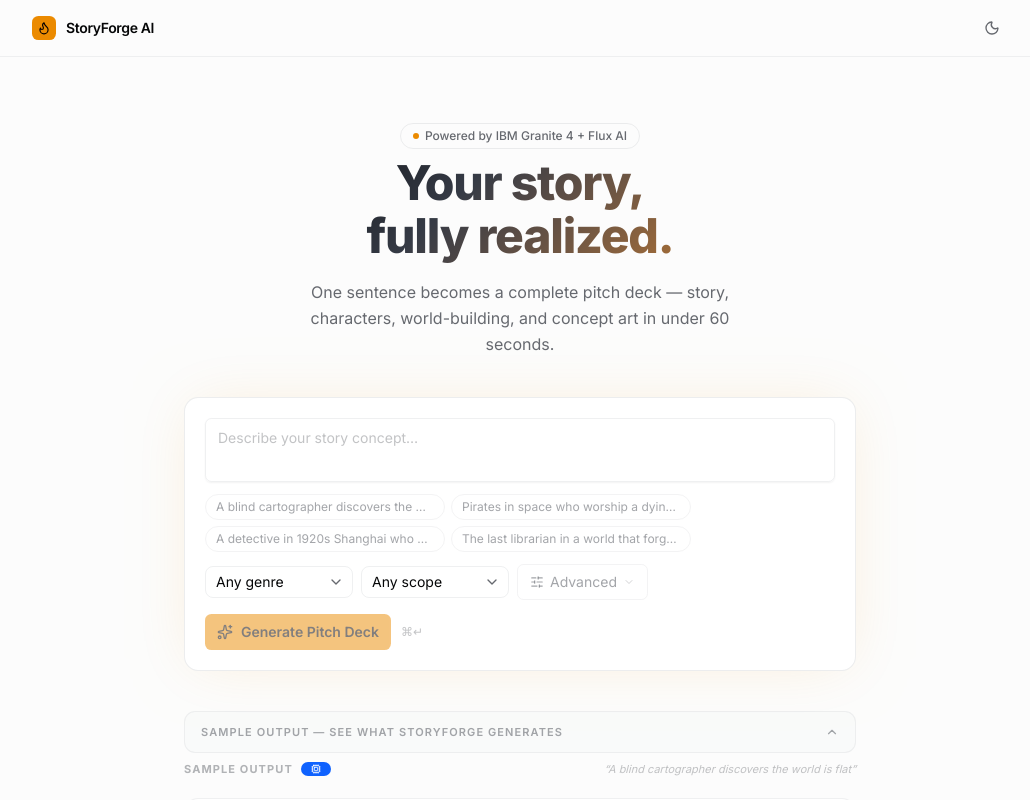
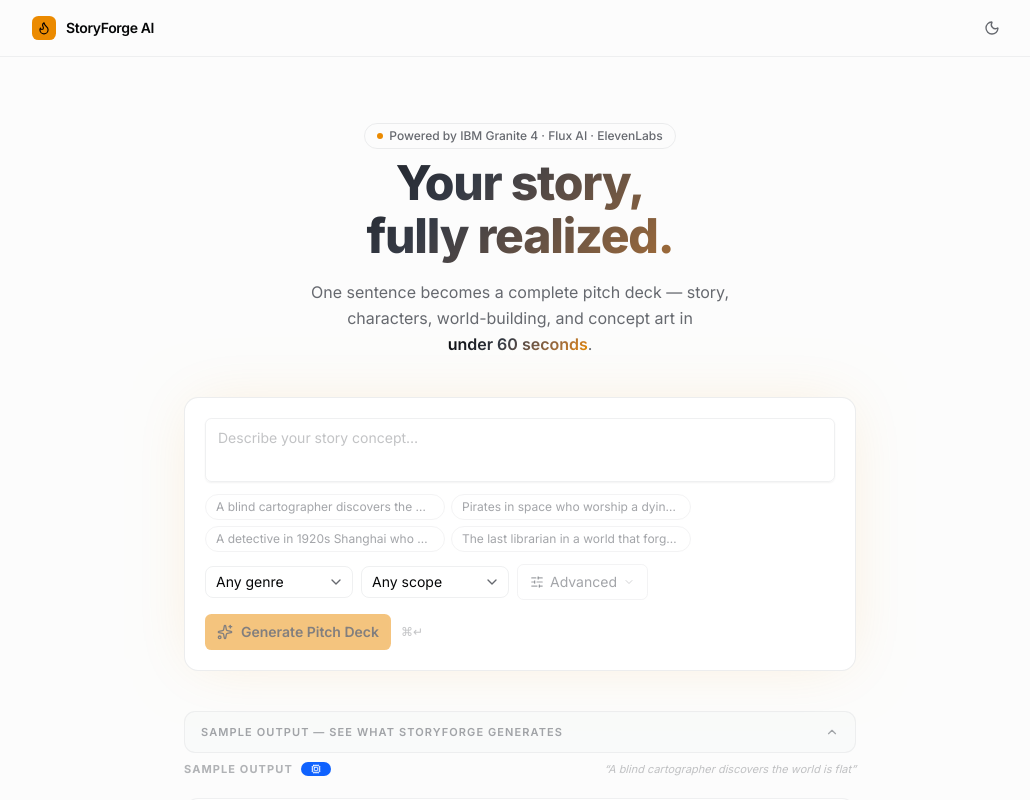
Before and after one commit to sarunk-dev/StoryForage-AI, a Next.js app in the folder storyforge-ai/: page / in a window 1280 px wide. Shown: the top 800 px of the page, without its empty margins (120-1150 px from the left). Built offline with nearby package versions, Linux system fonts and the light colour scheme.

Commit message:
added builtby arun

```diff
--- a/storyforge-ai/app/page.tsx
+++ b/storyforge-ai/app/page.tsx
@@ -339,14 +339,15 @@ export default function Home() {
           <div className="pt-16 pb-10 text-center space-y-4 max-w-2xl mx-auto">
             <div className="inline-flex items-center gap-1.5 text-xs font-medium text-muted-foreground border border-border/60 rounded-full px-3 py-1 mb-2">
               <span className="w-1.5 h-1.5 rounded-full bg-primary inline-block" />
-              Powered by IBM Granite 4 + Flux AI
+              Powered by IBM Granite 4 · Flux AI · ElevenLabs
             </div>
             <h2 className="text-5xl font-extrabold tracking-tight leading-[1.1] text-gradient">
               Your story,<br />fully realized.
             </h2>
             <p className="text-muted-foreground text-base max-w-md mx-auto leading-relaxed">
               One sentence becomes a complete pitch deck — story, characters,
-              world-building, and concept art in under 60 seconds.
+              world-building, and concept art in{" "}
+              <span className="text-gradient font-semibold whitespace-nowrap">under 60 seconds</span>.
             </p>
           </div>
         )}
@@ -470,7 +471,7 @@ export default function Home() {
       {/* ── Footer ──────────────────────────────────────────────────────── */}
       <footer className="border-t border-border/30 mt-12">
         <div className="max-w-5xl mx-auto px-6 py-6 flex items-center justify-between text-xs text-muted-foreground/50">
-          <span>StoryForge AI</span>
+          <span>StoryForge AI · Built by sarunk-dev</span>
           <span>IBM AI Builders Challenge · July 2026</span>
         </div>
       </footer>
```
